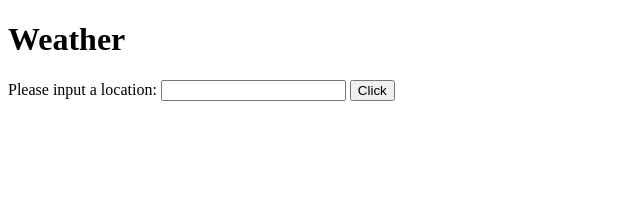
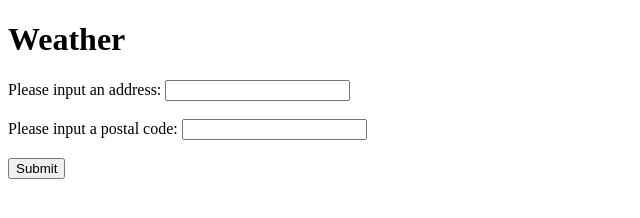
Before and after one commit to tylernpc/Weather, a plain HTML site: page index.html in a window 1280 px wide. Shown: the whole page, without its empty margins (0-640 px from the left). Drawn offline with Linux system fonts and the light colour scheme.

Commit message:
Good checkmark on progress, should be good to go in no time

```diff
--- a/app.js
+++ b/app.js
@@ -1,13 +1,38 @@
-async function getWeatherInfo() {
-    let apiString = `https://api.weather.gov/points/${lat},${lon}`;
-    let response = await fetch(apiString);
-    let jsonData = await response.json();
+async function getUserLocation() {
+  let userAddress = document.getElementById("userInputAddress").value;
+  let userPostal = document.getElementById("userInputZip").value;
+  // 1 | create api string
+  let apiString = `https://geocoder.ca/?locate=${userAddress},+${userPostal}&geoit=XML&json=1`;
 
-    // do stuff with json below
+  // 2 | make connection and wait for response
+  let response = await fetch(apiString);
+  let jsonData = await response.json();
 
-    //
+  // 3 | do stuff with json below
+  let latitude = jsonData["latt"];
+  let longitude = jsonData["longt"];
+
+  // 4 | pass off info to getWeatherInfo()
+  return [latitude, longitude];
 }
 
-function getUserLocation() {
-    return document.getElementById('userInputLocation').value;
+async function getWeatherInfo() {
+  getUserLocation();
+  // 1 | create api string
+  let apiString = `https://api.weather.gov/points/${latitude},${longitude}`;
+
+  // 2 | make connection and wait for response
+  let response = await fetch(apiString);
+  let jsonData = await response.json();
+
+  // 3 | do stuff with json below
+  document.getElementById("myTemp").innerHTML +=
+    jsonData.properties.periods[i].temperature +
+    " degrees Farenheit" +
+    "<br><br>";
+  //
 }
+
+// // 40.81084153320897, -96.69021919814986 | DONT PANIC LABS COORDS
+
+// // https://geocoder.ca/?locate=1221+n44th+st,+68503&geoit=XML&json=1
--- a/index.html
+++ b/index.html
@@ -11,10 +11,17 @@
     <h1>Weather</h1>
 
     <form action="">
-        <label for="userInputLocation">Please input a location:</label>
-        <input type="text" id="userInputLocation" name="userInputLocation">
-        <input type="button" value="Click" onclick="getWeatherInfo()">
+        <label for="userInputAddress">Please input an address:</label>
+        <input type="text" id="userInputAddress" name="userInputAddress">
+        <br><br>
+        <label for="userInputZip">Please input a postal code:</label>
+        <input type="text" id="userInputZip" name="userInputZip">
+        <br><br>
+        <input type="button" value="Submit" onclick="getWeatherInfo()">
     </form>
 
+    <div class="output">
+        <div class="myTemp"></div>
+    </div>
 </body>
 </html>
```
